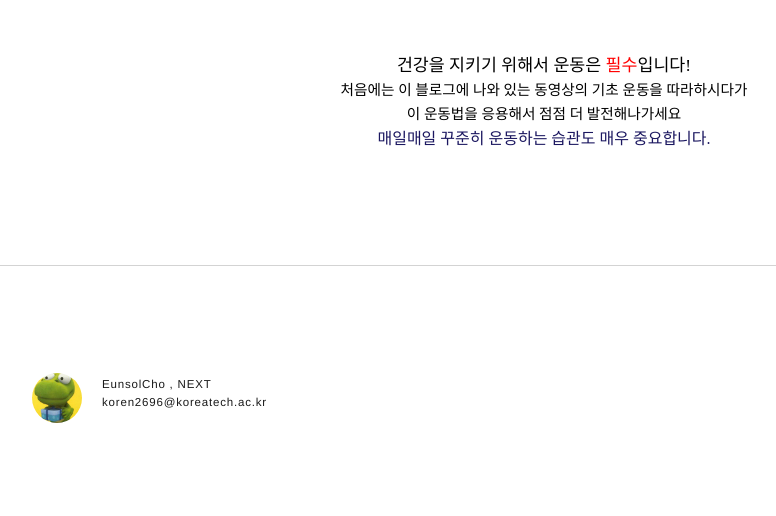
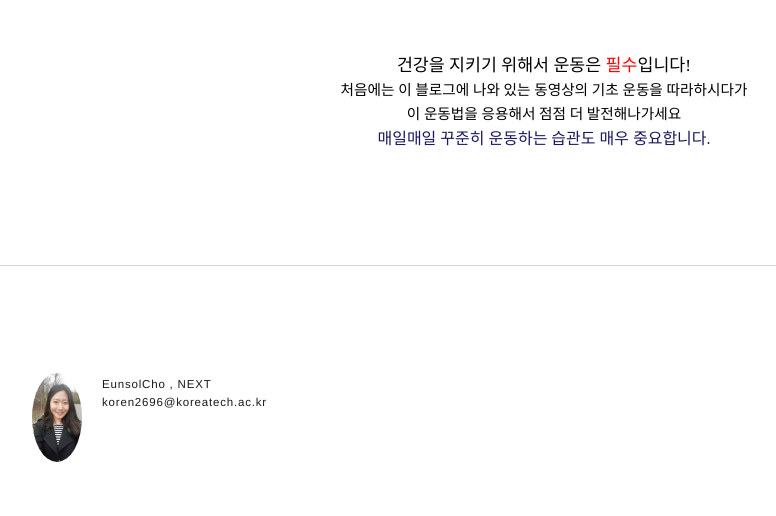
Before and after one commit to kuthealth/kuthealth.github.com, a Jekyll site: the page built from page/training.html, in a window 1280 px wide. Shown: the part 2412-2928 px from the top of the page, without its empty margins (96-872 px from the left). Built offline with Jekyll 4.4.1, drawn with Linux system fonts in a browser that asks for light colours.

Commit message:
Update training.html

```diff
--- a/page/training.html
+++ b/page/training.html
@@ -137,7 +137,7 @@ frameborder="0" allowfullscreen></iframe></P>
 
   		 <footer>
             <section>
-              <img src="/images/crong.jpg">
+              <img src="../src/es.jpg">
               <ul>
                 <li>EunsolCho , NEXT</li>
                 <li>koren2696@koreatech.ac.kr</li>
```
